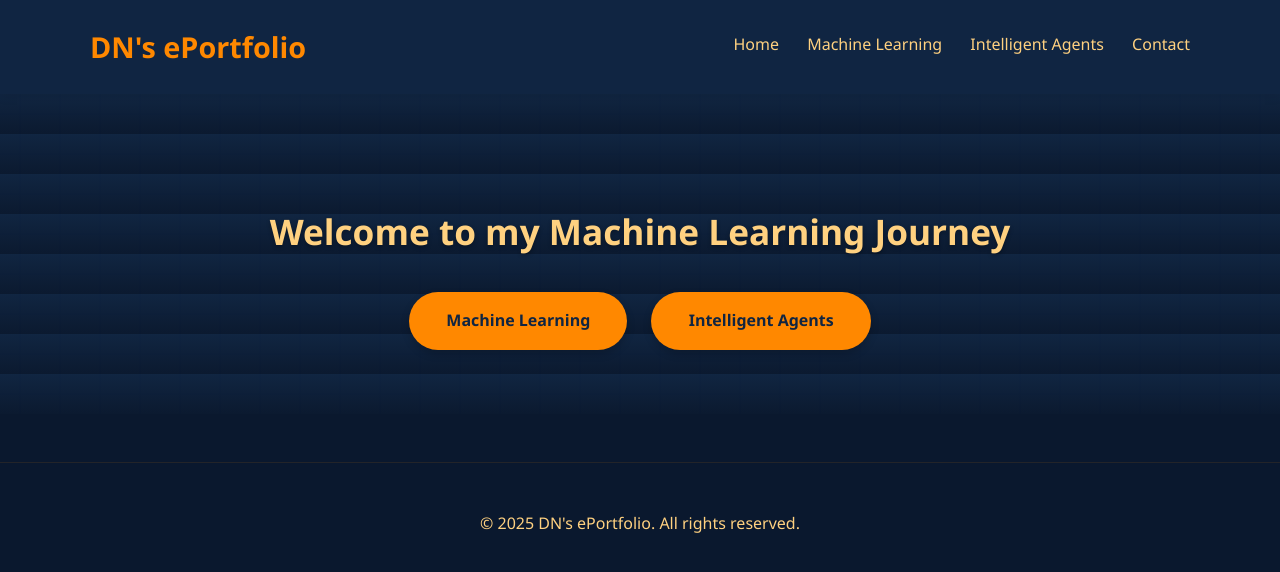
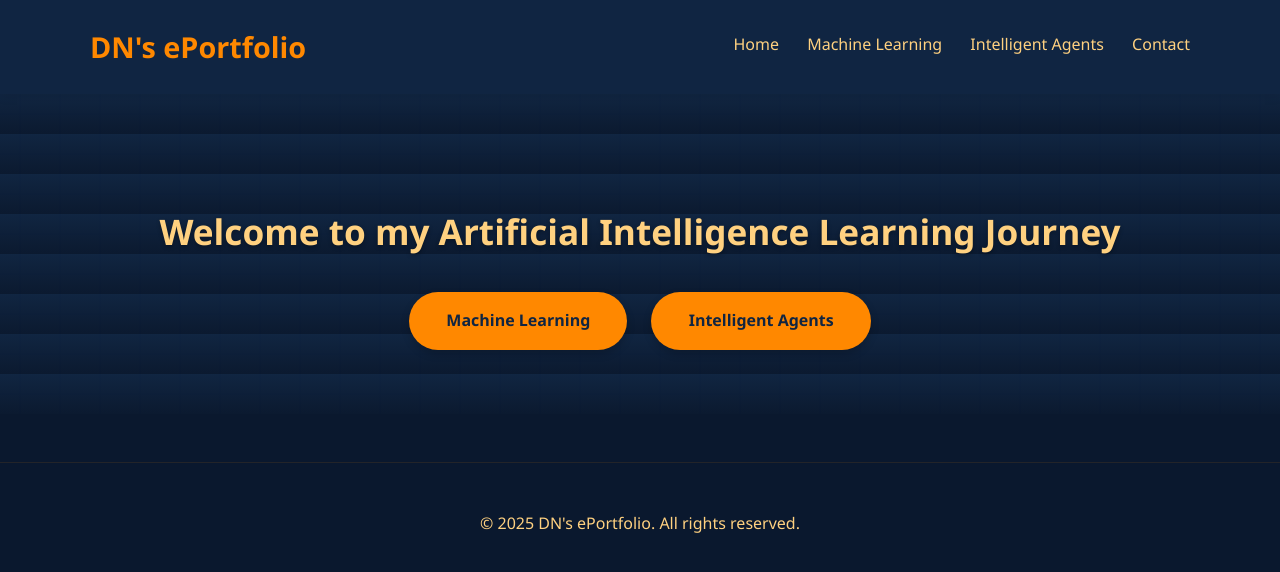
Before and after one commit to deanenk/machine-learning, a plain HTML site: page index.html in a window 1280 px wide. Drawn offline with Linux system fonts and the light colour scheme.

Commit message:
Update index.html

```diff
--- a/index.html
+++ b/index.html
@@ -20,7 +20,7 @@
   </header>
   <section id="hero">
     <div class="container">
-      <h2>Welcome to my Machine Learning Journey</h2>
+      <h2>Welcome to my Artificial Intelligence Learning Journey</h2>
       <div class="btn-group">
         <a href="machine-learning.html" class="btn">Machine Learning</a>
         <a href="intelligent-agents.html" class="btn">Intelligent Agents</a>
```
